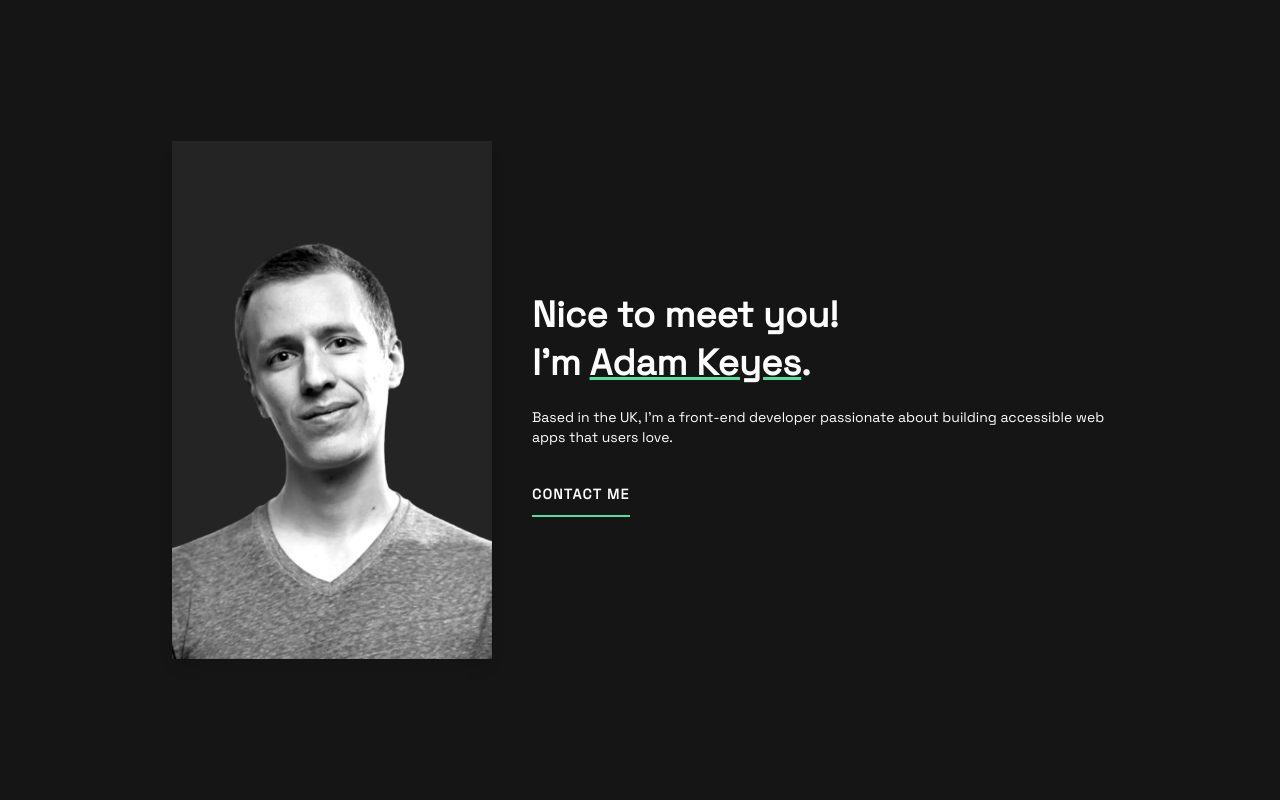
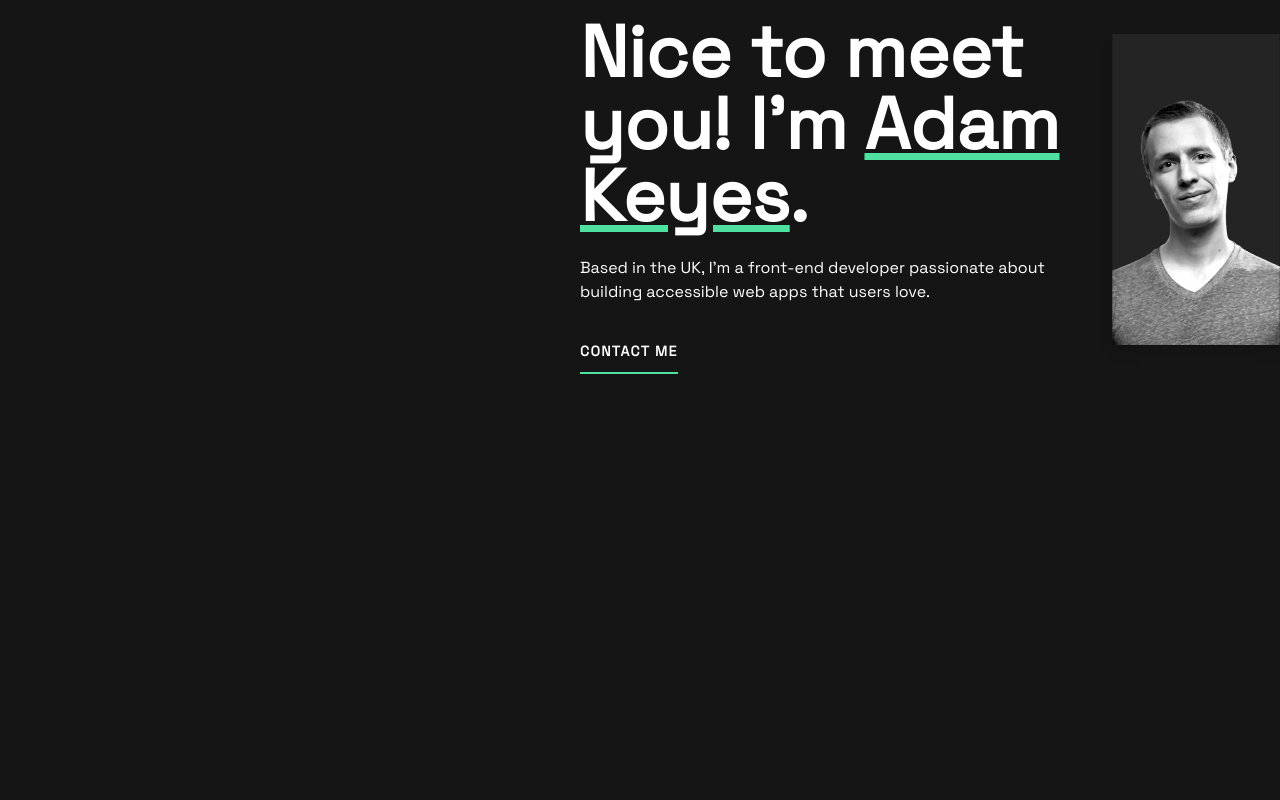
Before and after one commit to Skyz03/Vite-Developer-Portfolio, a React (Vite) app: page / in a window 1280 px wide. Shown: the top 800 px of the page. Built offline with nearby package versions, Linux system fonts and the light colour scheme.

Commit message:
fix: hero section responsive shot

```diff
--- a/package.json
+++ b/package.json
@@ -11,6 +11,7 @@
   },
   "dependencies": {
     "@tailwindcss/vite": "^4.1.14",
+    "prettier-plugin-tailwindcss": "^0.6.14",
     "react": "^19.1.1",
     "react-dom": "^19.1.1",
     "tailwindcss": "^4.1.14"
@@ -24,8 +25,6 @@
     "eslint-plugin-react-hooks": "^5.2.0",
     "eslint-plugin-react-refresh": "^0.4.22",
     "globals": "^16.4.0",
-    "prettier": "^3.6.2",
-    "prettier-plugin-tailwindcss": "^0.6.14",
     "vite": "^7.1.7"
   }
 }
--- a/src/App.jsx
+++ b/src/App.jsx
@@ -1,6 +1,6 @@
-import Hero from './components/Hero';
-import Skills from './components/Skills';
-import Projects from './components/Projects';
+import Hero from "./components/Hero";
+import Skills from "./components/Skills";
+import Projects from "./components/Projects";
 
 function App() {
   return (
--- a/src/components/Hero.jsx
+++ b/src/components/Hero.jsx
@@ -1,6 +1,6 @@
 export default function Hero() {
   return (
-    <section className="relative flex min-h-screen flex-col items-center justify-center gap-10 overflow-hidden px-6 md:flex-row md:px-16">
+    <section className="relative flex min-h-screen w-screen flex-col items-center justify-center gap-10 overflow-hidden px-6 md:flex-row-reverse md:items-start md:justify-between md:gap-0 md:px-0">
       {/* Background Patterns */}
       <img
         src="/images/pattern-rings.svg"
@@ -14,64 +14,47 @@ export default function Hero() {
         className="pointer-events-none absolute top-1/2 -right-1/5 w-32 -translate-y-1/2 md:w-48"
       />
 
+      {/* Profile + Text Container */}
+      <div className="z-10 flex w-screen flex-col items-center md:w-[700px] md:flex-row-reverse md:gap-3.5">
         {/* Profile Image */}
-      <div className="z-10 w-60 md:w-80">
+        <div className="w-48 md:w-2xl xl:w-96">
           <picture>
-          {/* XL / Desktop and up */}
             <source
               srcSet="/images/image-profile-desktop.webp"
-            width={440}
-            height={440}
-            media="(min-width: 1280px)"
+              media="(min-width: 1440px)"
             />
-          {/* LG / Laptop and up */}
-          <source
-            srcSet="/images/image-profile-desktop.webp"
-            width={400}
-            height={400}
-            media="(min-width: 1024px)"
-          />
-          {/* MD / Tablet and up */}
             <source
               srcSet="/images/image-profile-tablet.webp"
-            width={320}
-            height={320}
               media="(min-width: 768px)"
             />
-          {/* SM / Small devices and up */}
-          <source
-            srcSet="/images/image-profile-mobile.webp"
-            width={220}
-            height={220}
-            media="(min-width: 480px)"
-          />
-          {/* Default / Mobile fallback */}
             <img
               src="/images/image-profile-mobile.webp"
               alt="Portrait of Adam Keyes"
-            width={170}
-            height={170}
-            className="mx-auto object-cover shadow-lg md:mx-0"
+              className="mx-auto h-full w-full object-cover shadow-lg md:mx-0"
             />
           </picture>
         </div>
 
         {/* Text Section */}
         <div className="my-4 max-w-xl text-center md:text-left">
-        <h1 className="font-heading mb-2 text-4xl font-bold">Nice to meet you!</h1>
-        <h2 className="font-heading mb-6 text-4xl font-bold">
-          I'm <span className="decoration-accent underline">Adam Keyes</span>.
-        </h2>
+          <h1 className="font-heading relative mb-6 text-4xl font-bold md:text-7xl">
+            <span className="block md:inline">Nice to meet you!</span>{" "}
+            <span className="block md:inline">
+              I'm{" "}
+              <span className="decoration-accent underline">Adam Keyes</span>.
+            </span>
+          </h1>
 
-        <p className="mb-8 text-sm">
-          Based in the UK, I’m a front-end developer passionate about building accessible web apps
-          that users love.
+          <p className="mb-8 text-sm md:text-base">
+            Based in the UK, I’m a front-end developer passionate about building
+            accessible web apps that users love.
           </p>
 
           <a href="#contact" className="contact-button">
             Contact Me
           </a>
         </div>
+      </div>
     </section>
   );
 }
```
Also changed, not shown: 2 other files (tests, documents, lock files or other folders). Lines whose indentation alone changed are shown as unchanged.
